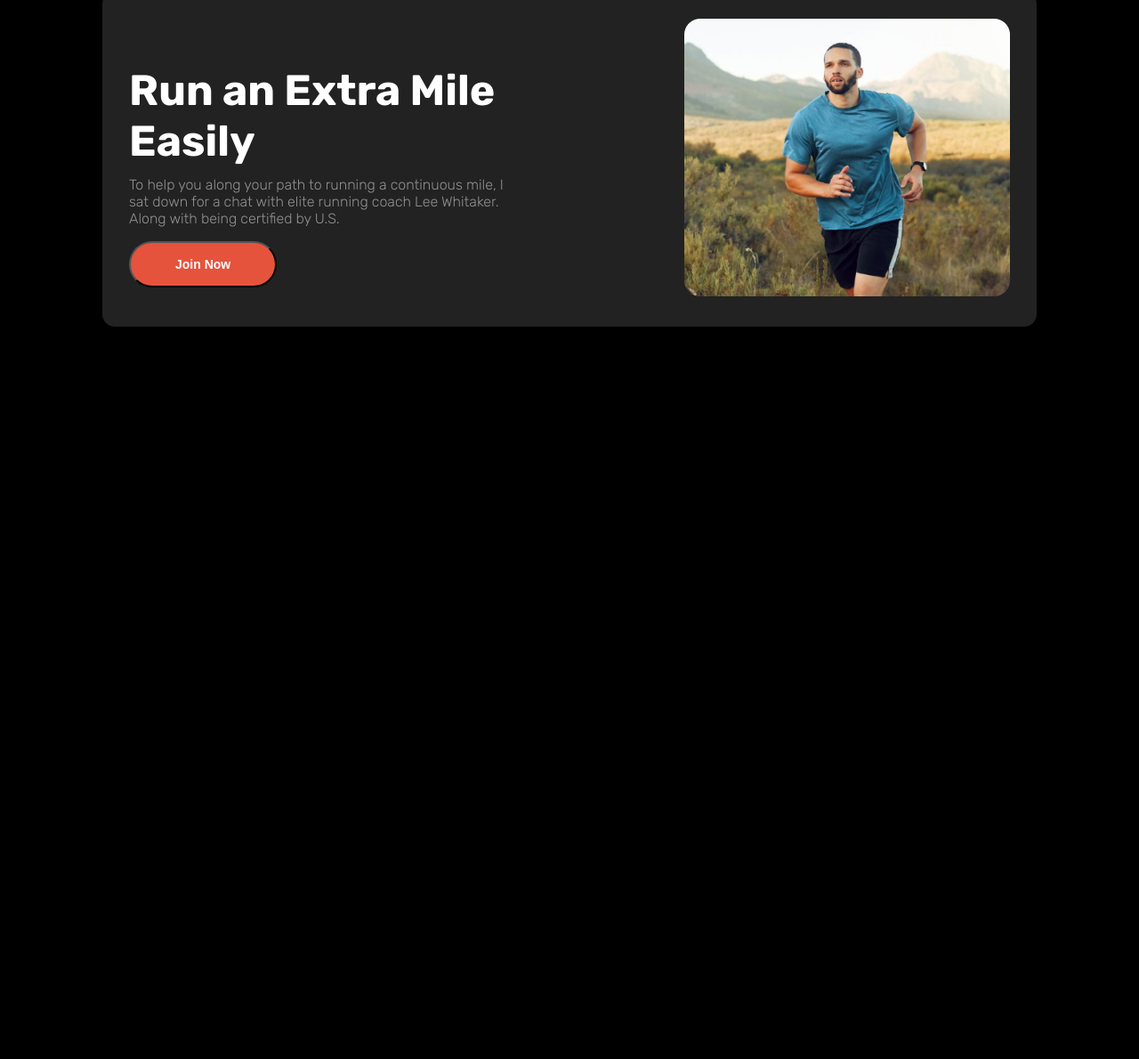
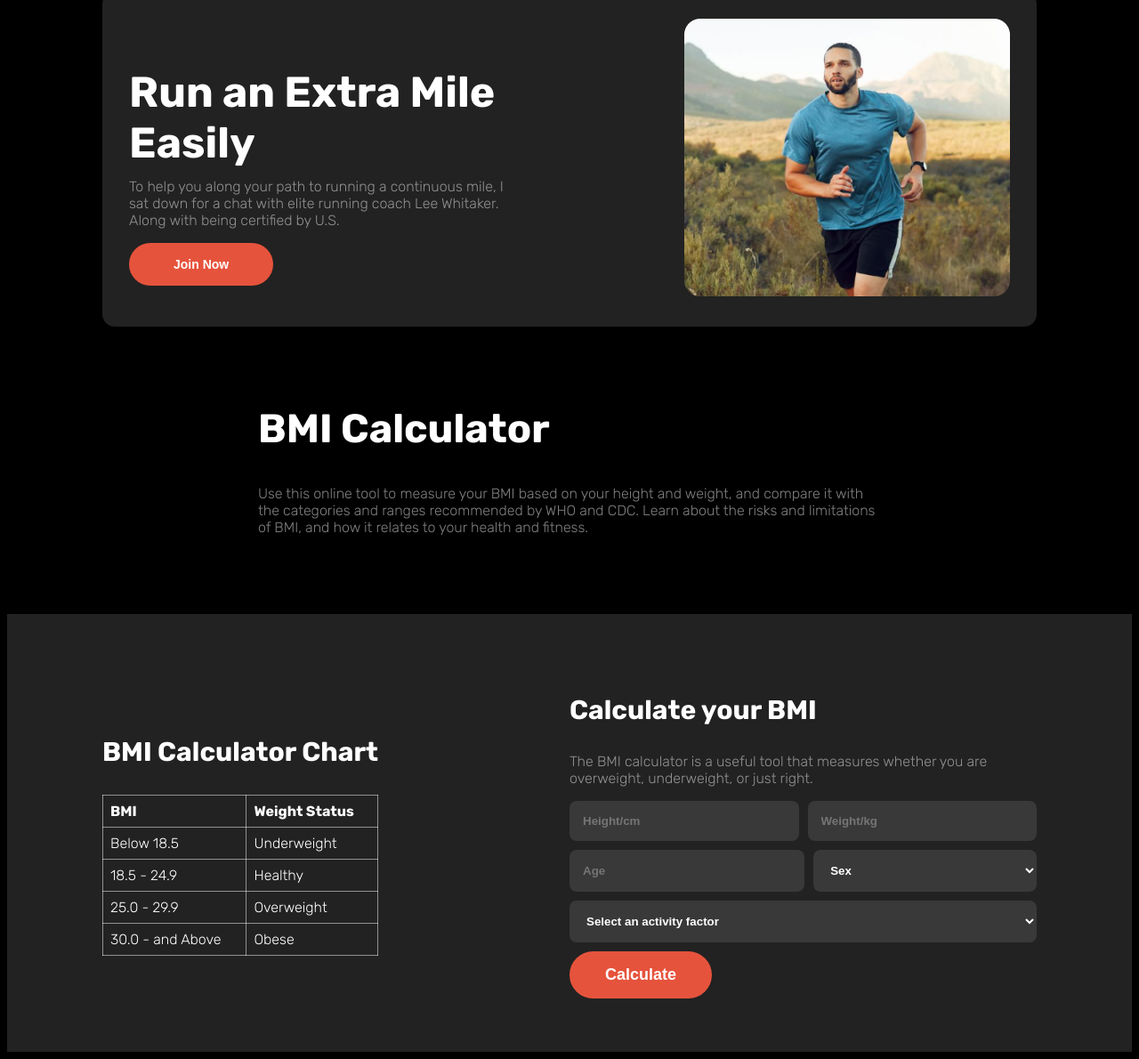
Before and after one commit to BD-Arfat/Assignment-two, a plain HTML site: page index.html in a window 1280 px wide. Shown: the part 1550-2740 px from the top of the page at 89% size. Before the commit the page ends 1987 px from the top, so only its background shows below. Drawn offline with Linux system fonts and the light colour scheme; a web font is replaced by a local one.

Commit message:
complite bmi calculator section

```diff
--- a/index.html
+++ b/index.html
@@ -111,6 +111,76 @@
           </div>
         </div>
       </section>
+      <!-- BMI Calculator -->
+      <section>
+        <div class="bm-calculator-container">
+          <h1 class="bm-calculator-headers">BMI Calculator</h1>
+          <p class="bm-calculator-para">
+            Use this online tool to measure your BMI based on your height and
+            weight, and compare it with the categories and ranges recommended by
+            WHO and CDC. Learn about the risks and limitations of BMI, and how
+            it relates to your health and fitness.
+          </p>
+        </div>
+        <section class="calculator-container-section">
+          <div class="table-and-form">
+            <div class="calculator-table">
+              <h1 class="calculator-header">BMI Calculator Chart</h1>
+              <table>
+                <tr>
+                  <th>BMI</th>
+                  <th>Weight Status</th>
+                </tr>
+                <tr>
+                  <td>Below 18.5</td>
+                  <td>Underweight</td>
+                </tr>
+                <tr>
+                  <td>18.5 - 24.9</td>
+                  <td>Healthy</td>
+                </tr>
+                <tr>
+                  <td>25.0 - 29.9</td>
+                  <td>Overweight</td>
+                </tr>
+                <tr>
+                  <td>30.0 - and Above</td>
+                  <td>Obese</td>
+                </tr>
+              </table>
+            </div>
+            <div class="calculator-form">
+              <h1 class="calculator-header">Calculate your BMI</h1>
+              <p class="bm-calculator-para">
+                The BMI calculator is a useful tool that measures whether you
+                are overweight, underweight, or just right.
+              </p>
+              <form action="">
+                <div class="input-group-one">
+                  <input type="text" placeholder="Height/cm" />
+                  <input type="text" placeholder="Weight/kg" />
+                </div>
+                <div class="input-group-one">
+                  <input type="text" placeholder="Age" />
+                  <select class="input" id="cars" name="cars">
+                    <option value="volvo">Sex</option>
+                    <option value="saab">Saab</option>
+                    <option value="fiat">Fiat</option>
+                    <option value="audi">Audi</option>
+                  </select>
+                </div>
+                <select class="input" id="cars" name="cars">
+                  <option value="volvo">Select an activity factor</option>
+                  <option value="saab">Saab</option>
+                  <option value="fiat">Fiat</option>
+                  <option value="audi">Audi</option>
+                </select>
+                <button class="banner-button">Calculate</button>
+              </form>
+            </div>
+          </div>
+        </section>
+      </section>
     </main>
     <!-- footer section -->
     <footer></footer>
--- a/styles/index.css
+++ b/styles/index.css
@@ -94,6 +94,8 @@ ul > li > a {
   border-radius: 30px;
   font-size: 18px;
   font-weight: 600;
+  border: none;
+  color: white;
 }
 .banner-outline-button {
   border: 2px solid white;
@@ -198,8 +200,79 @@ ul > li > a {
 .mile-easily-items button {
   background-color: var(--brown-color);
   padding: 16px 50px;
+  border: none;
   border-radius: 30px;
   font-size: 14px;
   font-weight: 600;
   color: var(--white-color);
 }
+/* bm-calculator-styles */
+.bm-calculator-container {
+  max-width: 700px;
+  margin: 88px auto;
+  color: white;
+  text-align: center;
+}
+.bm-calculator-headers {
+  text-align: left;
+  font-size: 45px;
+}
+.bm-calculator-para {
+  text-align: left;
+}
+.table-and-form {
+  max-width: var(--container-width);
+  margin: 0 auto;
+  display: flex;
+  align-items: center;
+  justify-content: space-between;
+  /* padding: 80px; */
+}
+.calculator-container-section {
+  background-color: #222222;
+  color: white;
+  padding: 60px;
+}
+table {
+  width: 100%;
+  border-collapse: collapse;
+}
+td,
+th {
+  border: 1px solid var(--paragraph-gray-color);
+  text-align: left;
+  padding: 8px;
+}
+
+.calculator-form {
+  width: 50%;
+}
+.calculator-header {
+  font-size: 30px;
+}
+.bm-calculator-para {
+  color: #ffffff80;
+}
+form input,
+.input {
+  background-color: #ffffff1a;
+  border: none;
+  width: 100%;
+  padding: 15px;
+  margin-bottom: 10px;
+  border-radius: 8px;
+  color: white;
+  font-weight: bold;
+}
+.input-group-one {
+  display: flex;
+  gap: 10px;
+}
+.input {
+  width: 100%;
+}
+select {
+  outline: 0;
+  background: #2ecc71;
+  color: #fff;
+}
--- a/styles/mobile.css
+++ b/styles/mobile.css
@@ -95,4 +95,25 @@
     width: 100%;
     margin-bottom: 20px;
   }
+  /* bm-calculator-styles */
+  .bm-calculator-container {
+    max-width: 100%;
+    margin: 20px;
+  }
+  .bm-calculator-headers {
+    text-align: left;
+    margin-top: 130px;
+    font-size: 35px;
+  }
+  .table-and-form {
+    display: flex;
+    flex-direction: column;
+  }
+  .calculator-container-section {
+    padding: 10px;
+  }
+  .calculator-form {
+    width: 100%;
+    margin-top: 20px;
+  }
 }
```
